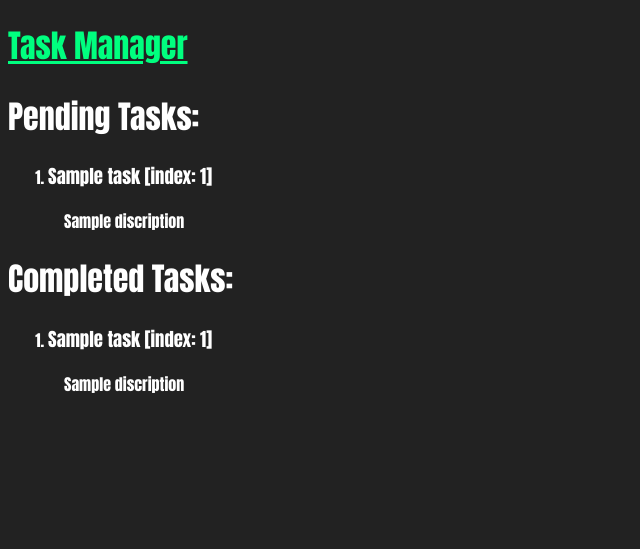
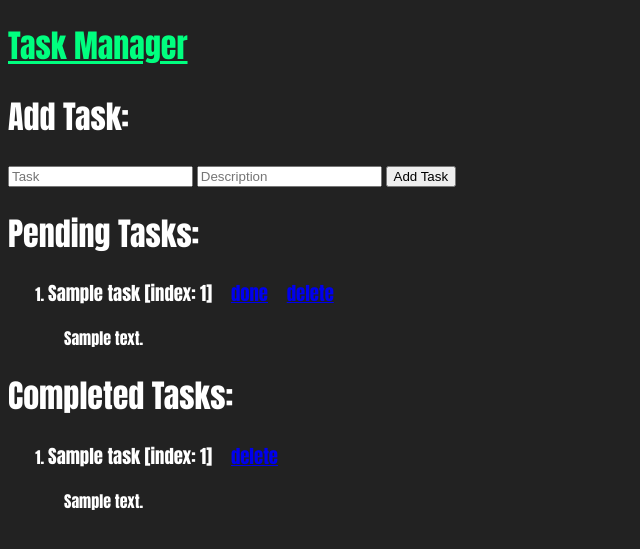
Before and after one commit to dheerajroy/wd201-5th-todolist, a Django app: template templates/all_tasks.html in a window 1280 px wide. Shown: the top 549 px of the page, without its empty margins (0-640 px from the left). Run offline with Django 3.2, Linux system fonts and the light colour scheme; the template is opened without the code that fills it: most values are stand-ins (such as "Sample title", 1, 10 or a date in 2020).

Commit message:
create task form, done and delete button added

```diff
--- a/tasks/views.py
+++ b/tasks/views.py
@@ -37,9 +37,12 @@ class Views:
     def add_task(self, request):
         """Creates a new task and redirects to /all_tasks."""
         task = request.GET.get("task")
+        description = request.GET.get("description")
         task = Task.objects.create(title=task)
         if request.user.is_authenticated:
             task.user = request.user
+        if description:
+            task.description = description
         task.save()
         return redirect("/all_tasks")
 
--- a/templates/all_tasks.html
+++ b/templates/all_tasks.html
@@ -3,15 +3,21 @@
 {% block title %}All Tasks{% endblock %}
 
 {% block body %}
+<h1>Add Task:</h1>
+<form action="/add-task" method="get">
+    <input type="text" name="task" placeholder="Task">
+    <input type="text" name="description" placeholder="Description">
+    <input type="submit" value="Add Task">
+</form>
 <h1>Pending Tasks:</h1>
 <ol>
     {% for task in pending_tasks %}
     <li>
-        <h3>{{ task.title }} [index: {{task.id}}]</h3>
-        {% if task.discription %}
-        <p>&emsp;{{ task.discription }}</p>
+        <h3>{{ task.title }} [index: {{task.id}}]&emsp;<a href="/complete_task/{{ task.id }}">done</a>&emsp;<a href="/delete-task/{{ task.id }}">delete</a></h3>
+        {% if task.description %}
+            <p>&emsp;{{ task.description }}</p>
         {% else %}
-        <h4>&emsp;No discription</h4>
+            <h4>&emsp;No description</h4>
         {% endif %}
     </li>
     {% empty %}
@@ -22,11 +28,11 @@
 <ol>
     {% for task in completed_tasks %}
     <li>
-        <h3>{{ task.title }} [index: {{task.id}}]</h3>
-        {% if task.discription %}
-        <p>&emsp;{{ task.discription }}</p>
+        <h3>{{ task.title }} [index: {{task.id}}]&emsp;<a href="/delete-task/{{ task.id }}/">delete</a></h3>
+        {% if task.description %}
+        <p>&emsp;{{ task.description }}</p>
         {% else %}
-        <h4>&emsp;No discription</h4>
+        <h4>&emsp;No description</h4>
         {% endif %}
     </li>
     {% empty %}
```
Also changed, not shown: templates/completed_tasks.html (+4 -4 lines), templates/tasks.html (+10 -4 lines).
